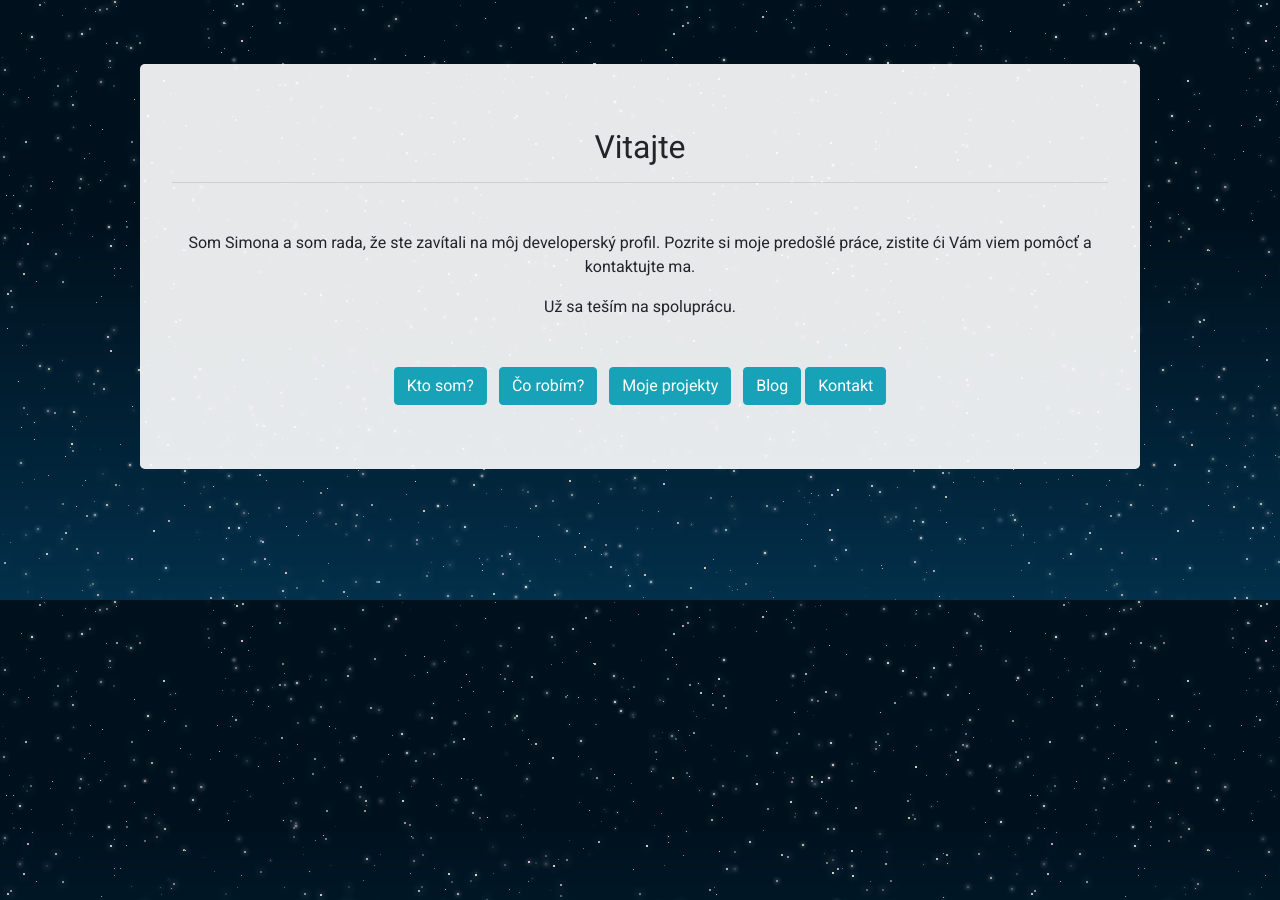
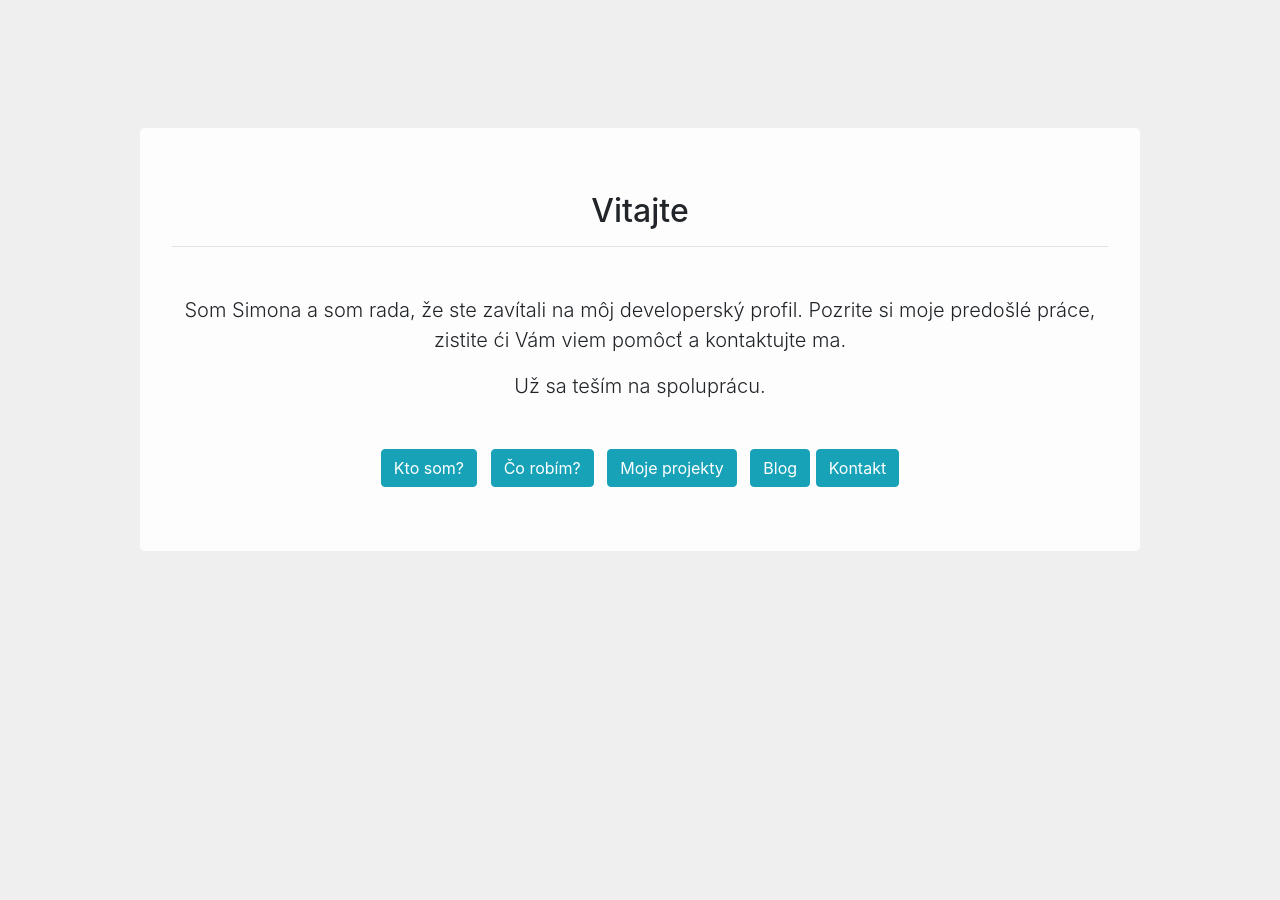
Before and after one commit to SimonaGlom/SimonaGlom.github.io, a Jekyll site: the page built from index.html, in a window 1280 px wide. Built offline with Jekyll 4.4.1, drawn with Linux system fonts in a browser that asks for light colours; some web fonts are replaced.

Commit message:
UPDATED: home background and fonts

```diff
--- a/_layouts/home.html
+++ b/_layouts/home.html
@@ -1,9 +1,11 @@
 <!DOCTYPE html>
 <html>
     {% include head.html %}
-    <body class="bg-night-sky">
-        <div class="jumbotron">
-            <div class="text-cursive-font text-center ">{{ content }}</div>
+    <body class="bg-grey">
+        <div class="jumpbotron-wrapper">
+            <div class="jumbotron">
+                <div class="font-weight-light lead text-center">{{ content }}</div>
+            </div>
         </div>
     </body>
 </html>
--- a/about/about.html
+++ b/about/about.html
@@ -7,8 +7,8 @@ image_path: /images/profile-photo.jpg
 
 <section class="row mb-3 mt-5">
     <div class="col-sm-6">
-        <div class="image-wrapper vertical-middle">
-            <img src="{{ page.image_path }}">
+        <div class="profile-photo-wrapper vertical-middle">
+            <img  class="profile-photo" src="{{ page.image_path }}">
         </div>
     </div>
     <div class="col-sm-6">
--- a/css/styles.css
+++ b/css/styles.css
@@ -1,53 +1,9 @@
-/* body {
-    margin: 60px auto;
-    width: 70%;
-}
-nav ul, footer ul {
-    font-family:'Helvetica', 'Arial', 'Sans-Serif';
-    padding: 0px;
-    list-style: none;
-    font-weight: bold;
-}
-nav ul li, footer ul li {
-    display: inline;
-    margin-right: 20px;
-}
-a {
-    text-decoration: none;
-    color: #999;
-}
-a:hover {
-    text-decoration: underline;
-}
-h1 {
-    font-size: 3em;
-    font-family:'Helvetica', 'Arial', 'Sans-Serif';
-}
-p {
-    font-size: 1.5em;
-    line-height: 1.4em;
-    color: #333;
-}
-footer {
-    border-top: 1px solid #d5d5d5;
-    font-size: .8em;
-}
-
-ul.posts {
-    margin: 20px auto 40px;
-    font-size: 1.5em;
-}
-
-ul.posts li {
-    list-style: none;
-} */
-
 #navbarNav {
     justify-content: right;
 }
 
-.bg-night-sky {
-    background-image: url('/images/night-sky.png');
+.bg-grey {
+    background-color: #efefef;
 }
 
 .text-cursive-font {
@@ -56,8 +12,14 @@ ul.posts li {
 
 .jumbotron {
     max-width: 1000px;
-    margin: 5% auto;
     background: rgb(255,255,255, .9);
+    margin: 10% auto;
+}
+
+.jumpbotron-wrapper {
+    margin: auto;
+    width: 100%;
+    height: 100%;
 }
 
 .devtech-icons-wrapper{
@@ -67,6 +29,15 @@ ul.posts li {
 .devtech-icon {
     max-height: 150px;
     max-width: 250px;
+}
+
+.profile-photo {
+    max-height: 550px;
+    max-width: 500px;
+}
+
+.profile-poto-wrapper {
+    text-align: center;
 }
 
 .paragraph-text-size {
```
Also changed, not shown: images/night-sky.png (deleted).
